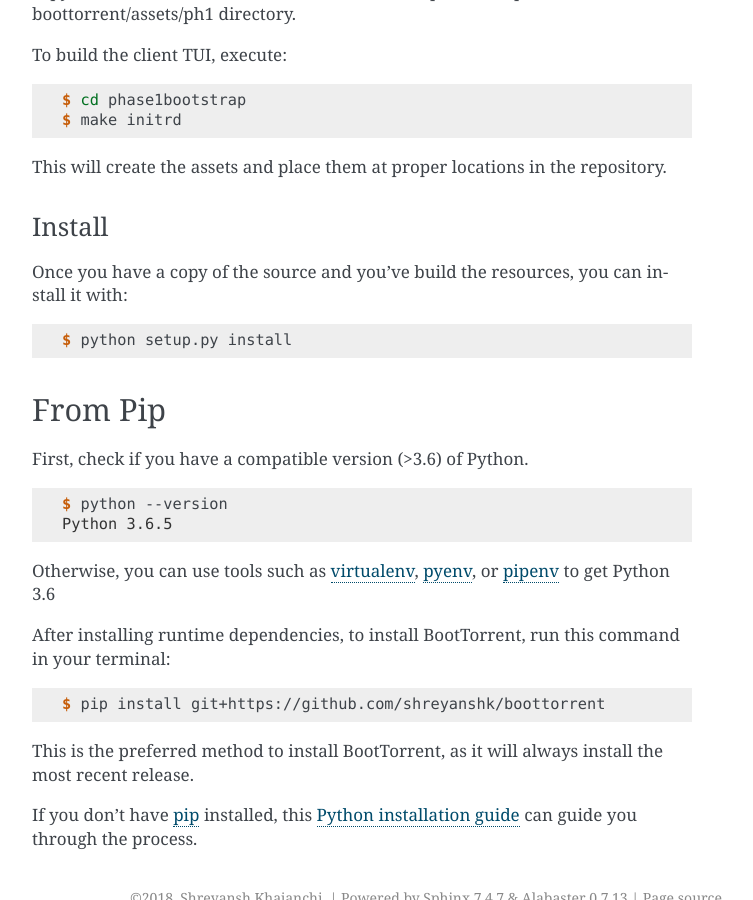
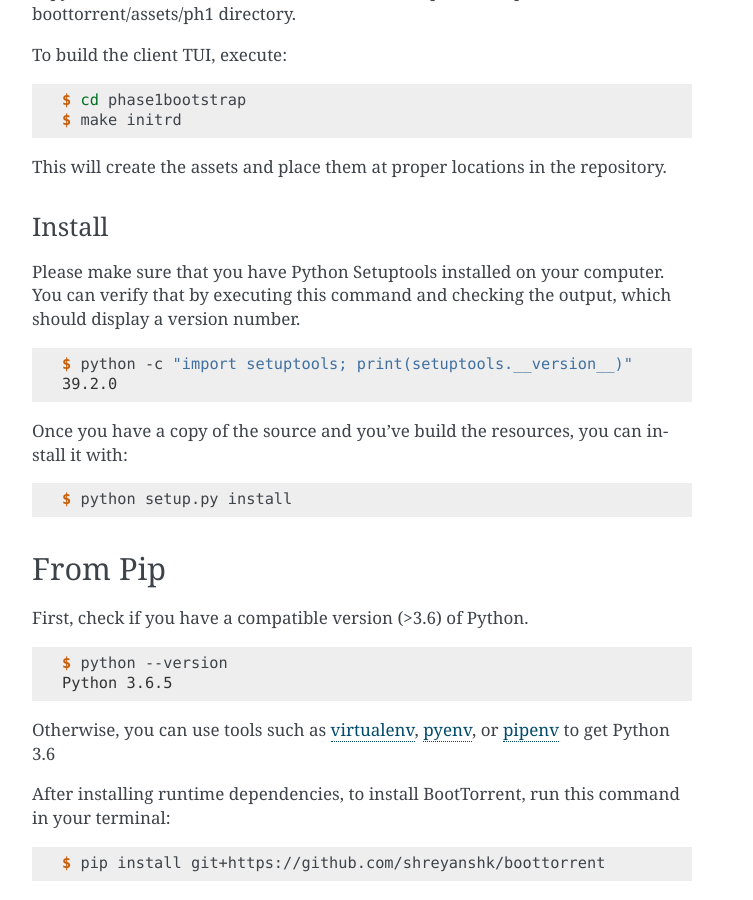
Before and after one commit to shreyanshk/boottorrent, a Sphinx documentation site: the page built from docs/installation.rst, in a window 1280 px wide and 900 px high, scrolled down 1663 px. Shown: the whole window, without its empty margins (388-1141 px from the left). Built offline with Sphinx 7.4.7, drawn with Linux system fonts in a browser that asks for light colours; pages that are not in the unit, such as notebooks, are missing from menus.

Commit message:
docs: installation: from source: add note about about setuptools

```diff
--- a/docs/installation.rst
+++ b/docs/installation.rst
@@ -106,6 +106,14 @@
 Install
 ~~~~~~~
 
+Please make sure that you have Python Setuptools installed on your computer.
+You can verify that by executing this command and checking the output, which should display a version number.
+
+.. code-block:: console
+
+    $ python -c "import setuptools; print(setuptools.__version__)"
+    39.2.0
+
 Once you have a copy of the source and you've build the resources, you can install it with:
 
 .. code-block:: console
```
